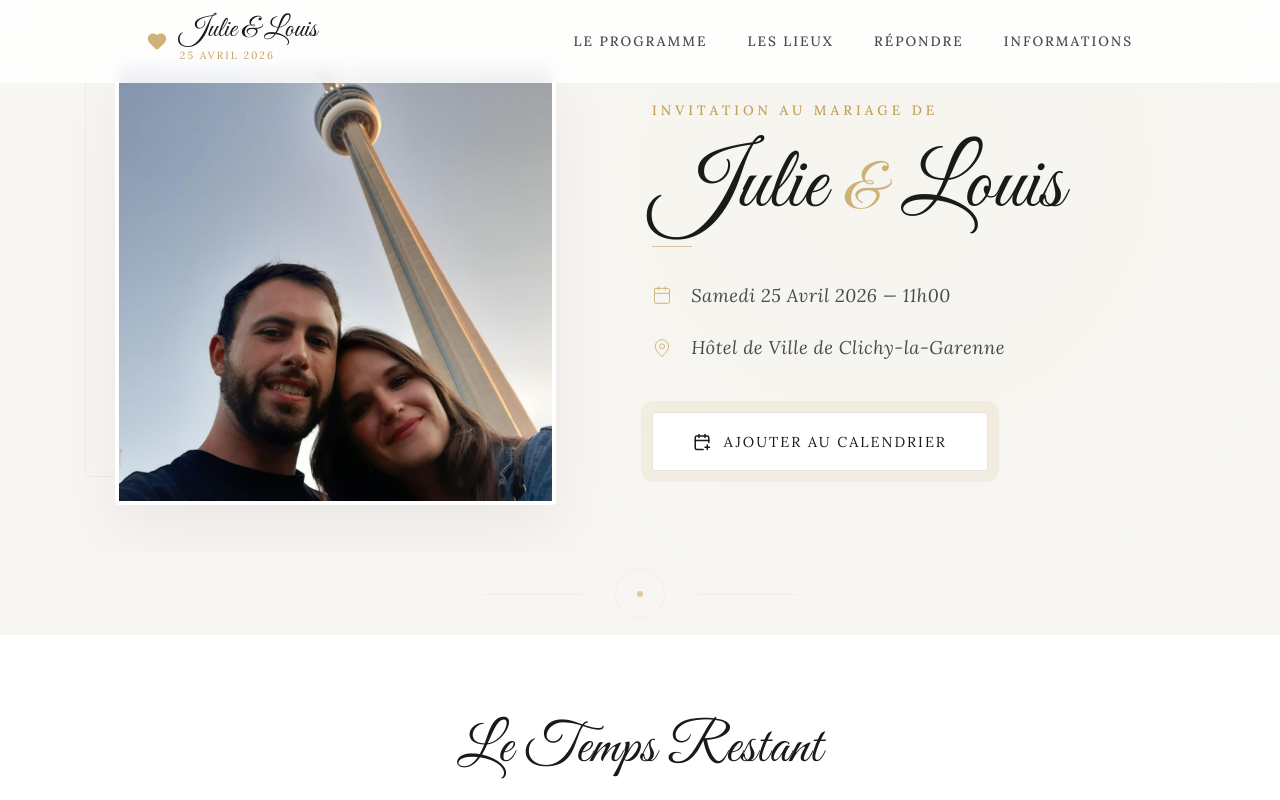
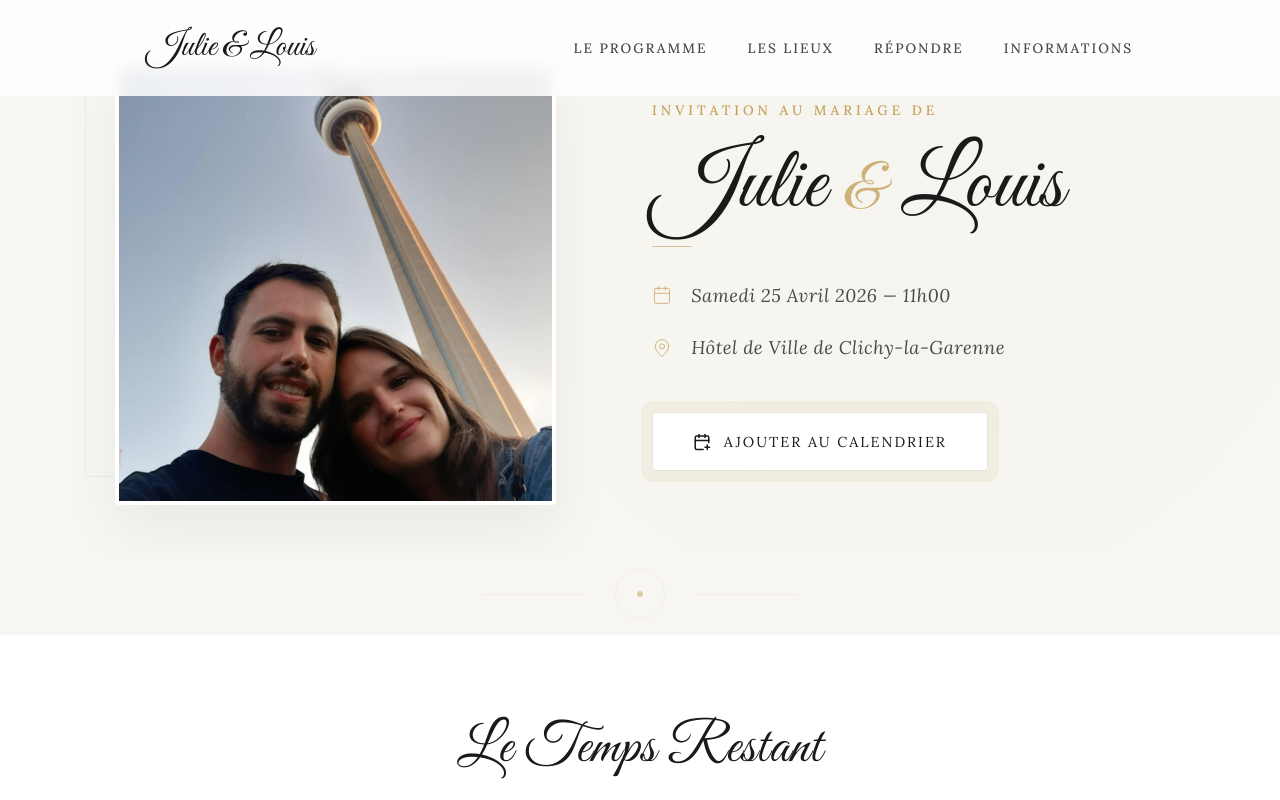
Before and after one commit to louisapaire-max/louis, a React (Vite) app: page / in a window 1280 px wide. Shown: the top 800 px of the page. Built offline with nearby package versions, Linux system fonts and the light colour scheme.

Commit message:
Remove heart icon and date from logo in header

```diff
--- a/src/components/Header/Header.css
+++ b/src/components/Header/Header.css
@@ -32,48 +32,13 @@
 }
 
 .nav-logo {
+  font-family: 'Great Vibes', cursive;
+  font-size: 2.2rem;
+  color: var(--text-dark);
   text-decoration: none;
   transition: var(--transition);
   position: relative;
   z-index: 1001;
-  color: var(--text-dark);
-}
-
-.logo-content {
-  display: flex;
-  align-items: center;
-  gap: 0.8rem;
-}
-
-.logo-heart {
-  color: var(--gold);
-  opacity: 0.8;
-  transition: var(--transition);
-}
-
-.nav-logo:hover .logo-heart {
-  transform: scale(1.2);
-  opacity: 1;
-}
-
-.logo-text-wrapper {
-  display: flex;
-  flex-direction: column;
-}
-
-.logo-names {
-  font-family: 'Great Vibes', cursive;
-  font-size: 1.8rem;
-  line-height: 1;
-}
-
-.logo-date {
-  font-family: 'Lora', serif;
-  font-size: 0.65rem;
-  letter-spacing: 2px;
-  text-transform: uppercase;
-  color: var(--gold);
-  margin-top: 2px;
 }
 
 .nav-logo:hover {
@@ -150,15 +115,7 @@
   }
 
   .nav-logo {
-    font-size: 1.5rem;
-  }
-
-  .logo-names {
-    font-size: 1.4rem;
-  }
-
-  .logo-date {
-    font-size: 0.55rem;
+    font-size: 1.7rem;
   }
 
   .nav-toggle {
--- a/src/components/Header/Header.jsx
+++ b/src/components/Header/Header.jsx
@@ -1,5 +1,5 @@
 import React, { useState, useEffect } from 'react'
-import { Menu, X, Heart } from 'lucide-react'
+import { Menu, X } from 'lucide-react'
 import { useScrollSpy } from '../../hooks/useScrollSpy'
 import './Header.css'
 
@@ -45,13 +45,7 @@ function Header() {
             className={`nav-logo ${!activeSection || activeSection === 'accueil' ? 'active' : ''}`}
             onClick={closeMenu}
           >
-            <div className="logo-content">
-              <Heart size={20} className="logo-heart" fill="currentColor" />
-              <div className="logo-text-wrapper">
-                <span className="logo-names">Julie & Louis</span>
-                <span className="logo-date">25 Avril 2026</span>
-              </div>
-            </div>
+            Julie & Louis
           </a>
           <button
             className={`nav-toggle ${isMenuOpen ? 'active' : ''}`}
```
